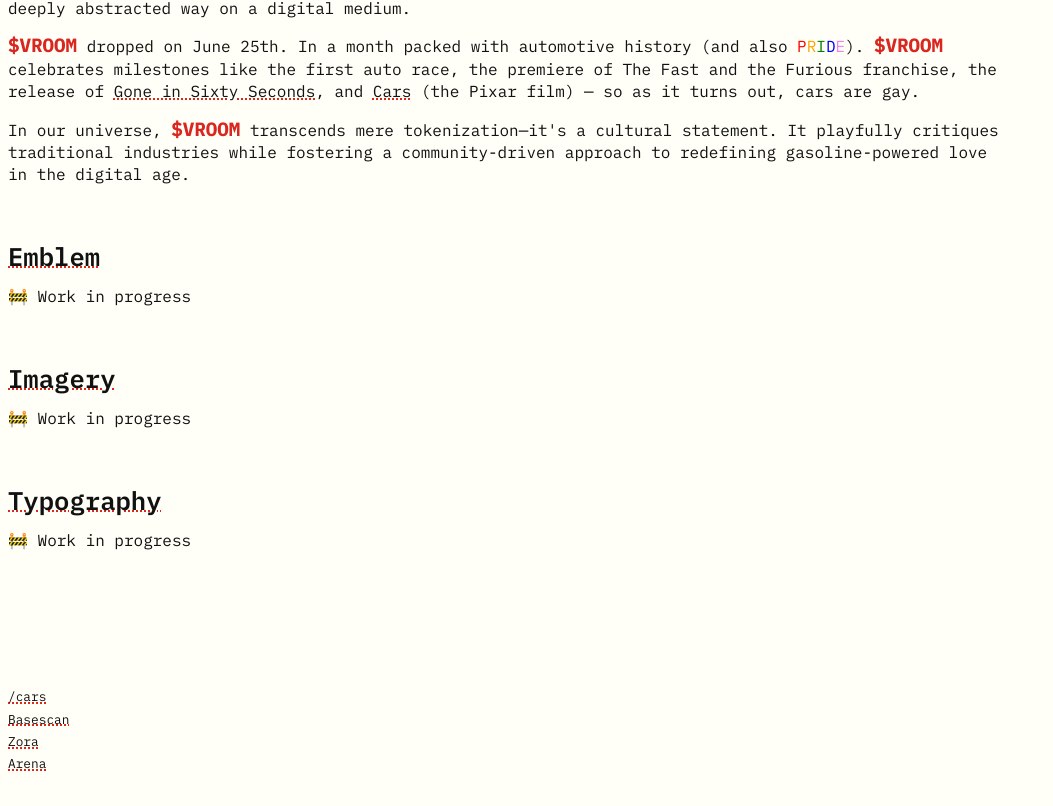
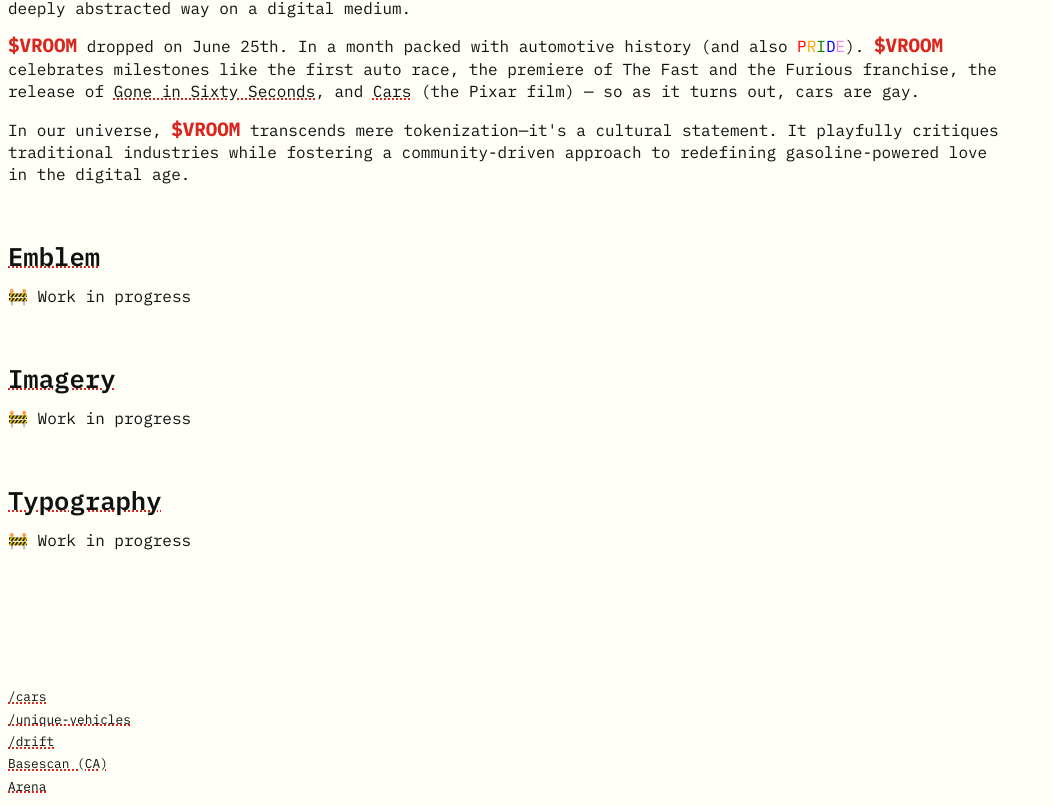
Before and after one commit to ay-el-grounds/vroom-site, a Next.js app in the folder site-fe/: page /contribute in a window 1280 px wide. Shown: the part 1987-2793 px from the top of the page, without its empty margins (0-1053 px from the left). Before the commit the page ends 2771 px from the top, so only its background shows below. Built offline with nearby package versions, Linux system fonts and the light colour scheme.

Commit message:
adding warpcast channels, new favicon

```diff
--- a/site-fe/src/app/page.js
+++ b/site-fe/src/app/page.js
@@ -170,7 +170,7 @@
         <div className={styles.diagramImg}>
           <img src="/race-track.png"></img>
         </div>
-        <div className={styles.note}>Fig 1. How to get around the 'track' most efficiently</div>
+        <div className={styles.note}>Fig 1. How to get around the &apos;track&apos; most efficiently</div>
       </div>
 
       <div className={`${styles.block}`}>
--- a/site-fe/src/components/Footer.js
+++ b/site-fe/src/components/Footer.js
@@ -23,6 +23,24 @@
           /cars
         </a>
       </div>
+      <div className={`${styles.communityGridItem} ${styles.warpcast}`}>
+        <a
+          href="https://warpcast.com/~/channel/unique-vehicles"
+          target="_blank
+          "
+        >
+          /unique-vehicles
+        </a>
+      </div>
+      <div className={`${styles.communityGridItem} ${styles.warpcast}`}>
+        <a
+          href="https://warpcast.com/~/channel/drift"
+          target="_blank
+          "
+        >
+          /drift
+        </a>
+      </div>
       <div className={`${styles.communityGridItem} ${styles.basescan}`}>
         <div>
           <a
@@ -30,11 +48,11 @@
             target="_blank
           "
           >
-              Basescan
+            Basescan (CA)
           </a>
         </div>
       </div>
-        <div className={`${styles.communityGridItem} ${styles.zora}`}>
+      {/*         <div className={`${styles.communityGridItem} ${styles.zora}`}>
           <div>
             <a
               href="https://zora.co"
@@ -44,7 +62,7 @@
               Zora
             </a>
           </div>
-        </div>
+        </div> */}
       <div className={`${styles.communityGridItem} ${styles.arena}`}>
         <div>
           <a
--- a/site-fe/src/components/Navigation.js
+++ b/site-fe/src/components/Navigation.js
@@ -6,32 +6,38 @@
   return (
     <div className={styles.menu}>
       <div className={styles.logo}>
-        <a
-          href="/"
-        >
+        <a href="/">
           <img src="/vroom-logo-red.svg"></img>
         </a>
       </div>
       <div className={styles.navigation}>
-      <a
+        <a
           href="https://basescan.org/address/0x1E6bA8BC42Bbd8C68Ca7E891bAc191F0e07B1d6F"
           target="_blank"
         >
           0x1E6bA8BC42Bbd8C68Ca7E891bAc191F0e07B1d6F
         </a>
         {sep}
-        <a
-          href="https://warpcast.com/~/channel/cars"
-          target="_blank"
-        >
+        <a href="https://warpcast.com/~/channel/cars" target="_blank">
           /cars
         </a>
         {sep}
-        <a
+        {/*         <a
           href="https://zora.co"
           target="_blank"
         >
           Zora
+        </a>
+        {sep} */}
+        <a
+          href="https://warpcast.com/~/channel/unique-vehicles"
+          target="_blank"
+        >
+          /unique-vehicles
+        </a>
+        {sep}
+        <a href="https://warpcast.com/~/channel/drift" target="_blank">
+          /drift
         </a>
         {sep}
 
```
Also changed, not shown: 1 other file (tests, documents, lock files or other folders). Lines whose indentation alone changed are shown as unchanged.
